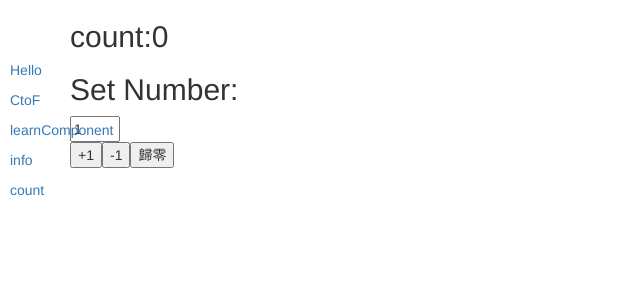
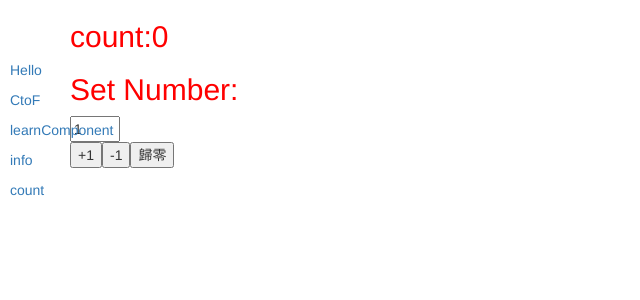
Before and after one commit to HEROGWP/vueApp, a Vue app: page /count in a window 1280 px wide. Shown: the top 300 px of the page, without its empty margins (0-640 px from the left). Built offline with nearby package versions, Linux system fonts and the light colour scheme.

Commit message:
把bootstrap拿掉

```diff
--- a/src/App.vue
+++ b/src/App.vue
@@ -31,7 +31,6 @@ export default {
 </script>
 
 <style>
-  @import '../node_modules/bootstrap/dist/css/bootstrap.css';
 
 
   .my-nav {
```
